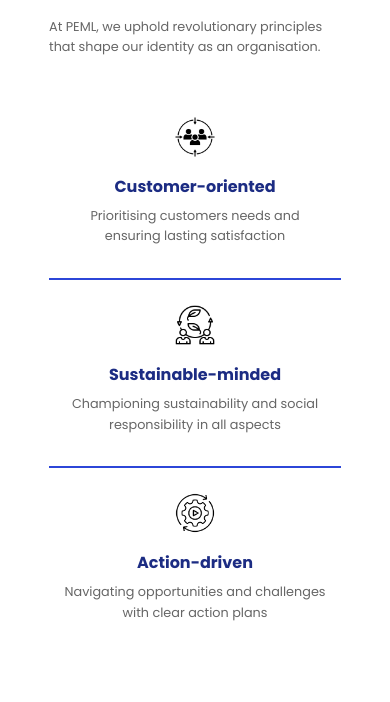
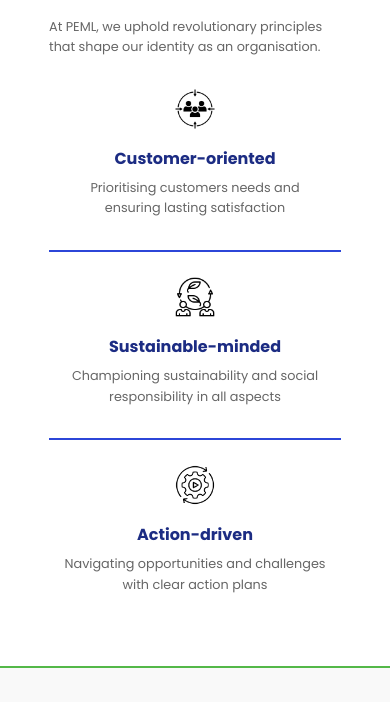
Before and after one commit to LuqmanNurhakimRosli/PEML, a plain HTML site: page about_overview.html in a window 390 px wide. Shown: the part 1571-2273 px from the top of the page. Drawn offline with nearby package versions, Linux system fonts and the light colour scheme.

Commit message:
niceeeee

```diff
--- a/css2/about-overview.css
+++ b/css2/about-overview.css
@@ -4,7 +4,7 @@
   justify-content: center; /* Center-align boxes */
   align-items: center; /* Center-align items */
   gap: 10px; /* Reduced gap for mobile */
-  margin-top: 20px;
+  margin: 50px 0;
   padding: 1rem 0; /* Reduced padding for mobile */
 }
 
@@ -54,6 +54,7 @@
 @media (max-width: 768px) {
   .boxes {
     flex-direction: column; /* Stack boxes vertically on mobile */
+    margin: 0;
   }
 
   .box:not(:last-child) {
@@ -77,7 +78,7 @@
 /* Further adjustments for very small screens */
 @media (max-width: 480px) {
   .boxes {
-    padding: 0.5rem 0; /* Further reduced padding for very small screens */
+    padding: 0; /* Further reduced padding for very small screens */
   }
 
   .box {
--- a/css2/main.css
+++ b/css2/main.css
@@ -304,7 +304,7 @@
 }
 
 .footer-section ul li {
-  margin-bottom: 8px; /* Slightly more spacing between list items */
+  margin-bottom: 0px; /* Slightly more spacing between list items */
   font-size: 14px;
   color: #555; /* Slightly lighter text for better contrast */
   line-height: 1.5; /* Improve readability */
```
